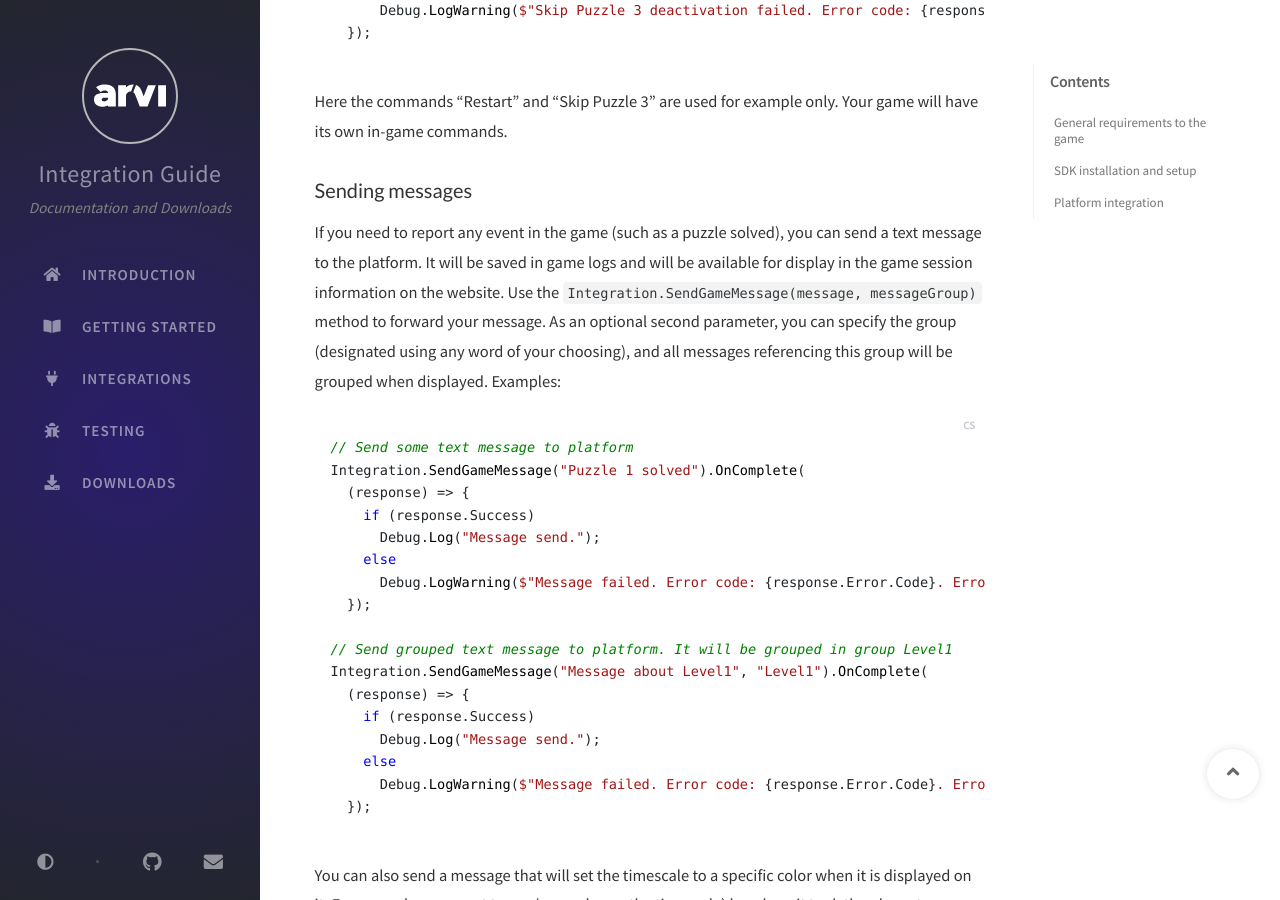
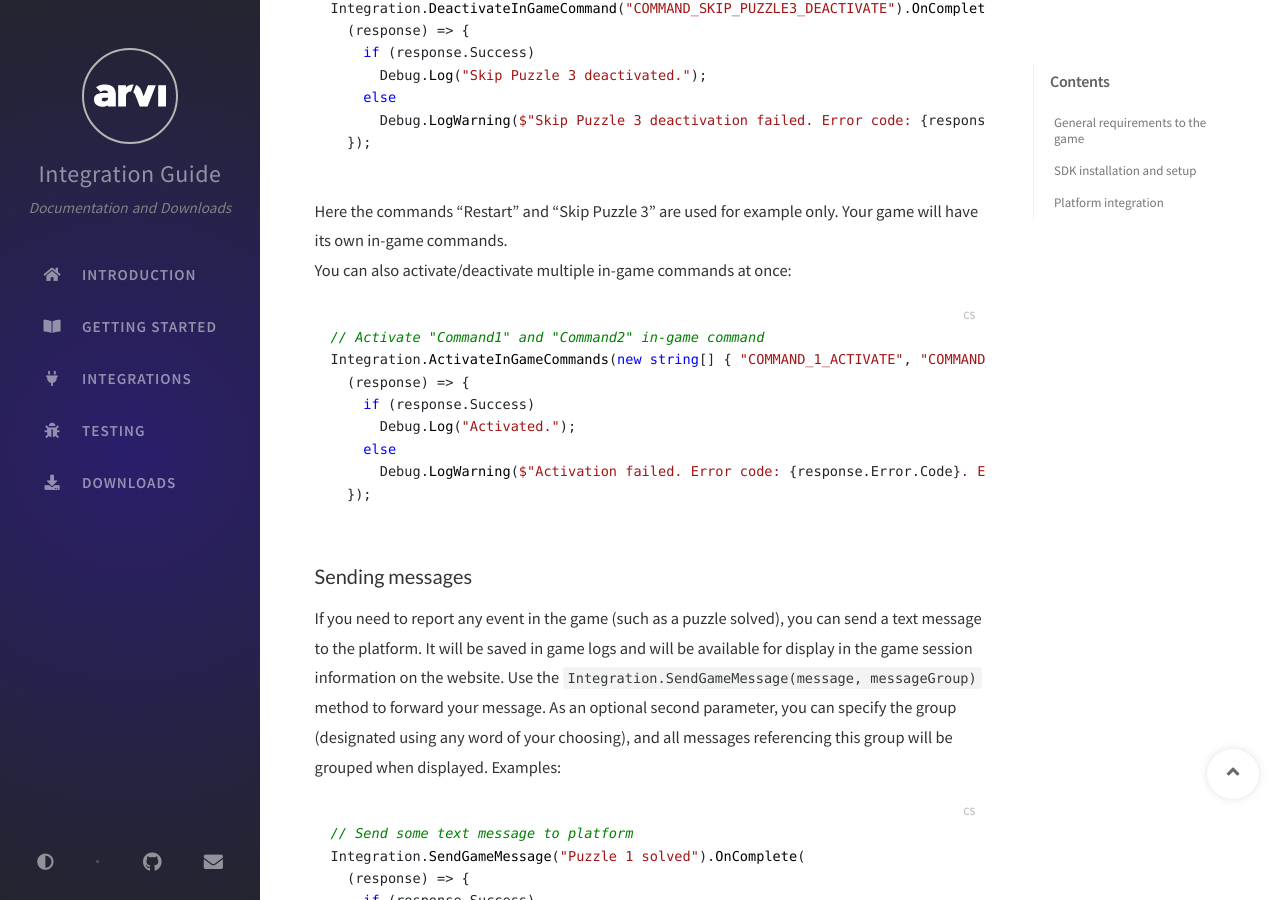
Before and after one commit to arvi-vr/integration-guide, a Jekyll site: the page built from _tabs/integrations-unity.md, in a window 1280 px wide and 900 px high, scrolled down 10108 px. Built offline with Jekyll 4.4.1, drawn with Linux system fonts in a browser that asks for light colours; comment, search, counter and statistics services are not loaded; some of the changed text lies outside the part shown.

Commit message:
Added description for batch activate/deactivate in-game commands

````diff
--- a/_tabs/integrations-unity.md
+++ b/_tabs/integrations-unity.md
@@ -51,7 +51,9 @@ All features required for integration are in the `Integration` class. A detailed
 | **`CallOperator`** | Sends a request for operator assistance to the platform. Bind a call to this method to game objects in the game so that players can request operator assistance |
 | **`SetAudioChatChannel`** | Sets an audio chat channel. Useful for games where there is a division into teams so that players on one team do not hear the players on the other |
 | **`ActivateInGameCommand`** | Activates in-game command. If several commands have the same activation message, then they will all be activated |
+| **`ActivateInGameCommands`** | Activates multiple in-game commands at once |
 | **`DeactivateInGameCommand`** | Deactivates in-game command. If several commands have the same deactivation message, then they will all be deactivated |
+| **`DeactivateInGameCommands`** | Deactivates multiple in-game commands at once |
 | **`SendLogMessage`** | Sends text message to platform log |
 | **`SendTrackingMessage`** | Sends tracking message. It will be used for your events visualization |
 | **`SetPlayerName`** | Sets the new player name. Use this method if your game supports player name input |
@@ -280,6 +282,17 @@ Integration.DeactivateInGameCommand("COMMAND_SKIP_PUZZLE3_DEACTIVATE").OnComplet
   });
 ```
 Here the commands "Restart" and "Skip Puzzle 3" are used for example only. Your game will have its own in-game commands.
+You can also activate/deactivate multiple in-game commands at once:
+```cs
+// Activate "Command1" and "Command2" in-game command
+Integration.ActivateInGameCommands(new string[] { "COMMAND_1_ACTIVATE", "COMMAND_2_ACTIVATE" }).OnComplete(
+  (response) => {
+    if (response.Success)
+      Debug.Log("Activated.");
+    else
+      Debug.LogWarning($"Activation failed. Error code: {response.Error.Code}. Error message: {response.Error.Message}");
+  });
+```
 
 ### Sending messages
 If you need to report any event in the game (such as a puzzle solved), you can send a text message to the platform. It will be saved in game logs and will be available for display in the game session information on the website. Use the `Integration.SendGameMessage(message, messageGroup)` method to forward your message. As an optional second parameter, you can specify the group (designated using any word of your choosing), and all messages referencing this group will be grouped when displayed. Examples:
````
Also changed, not shown: Gemfile.lock.
